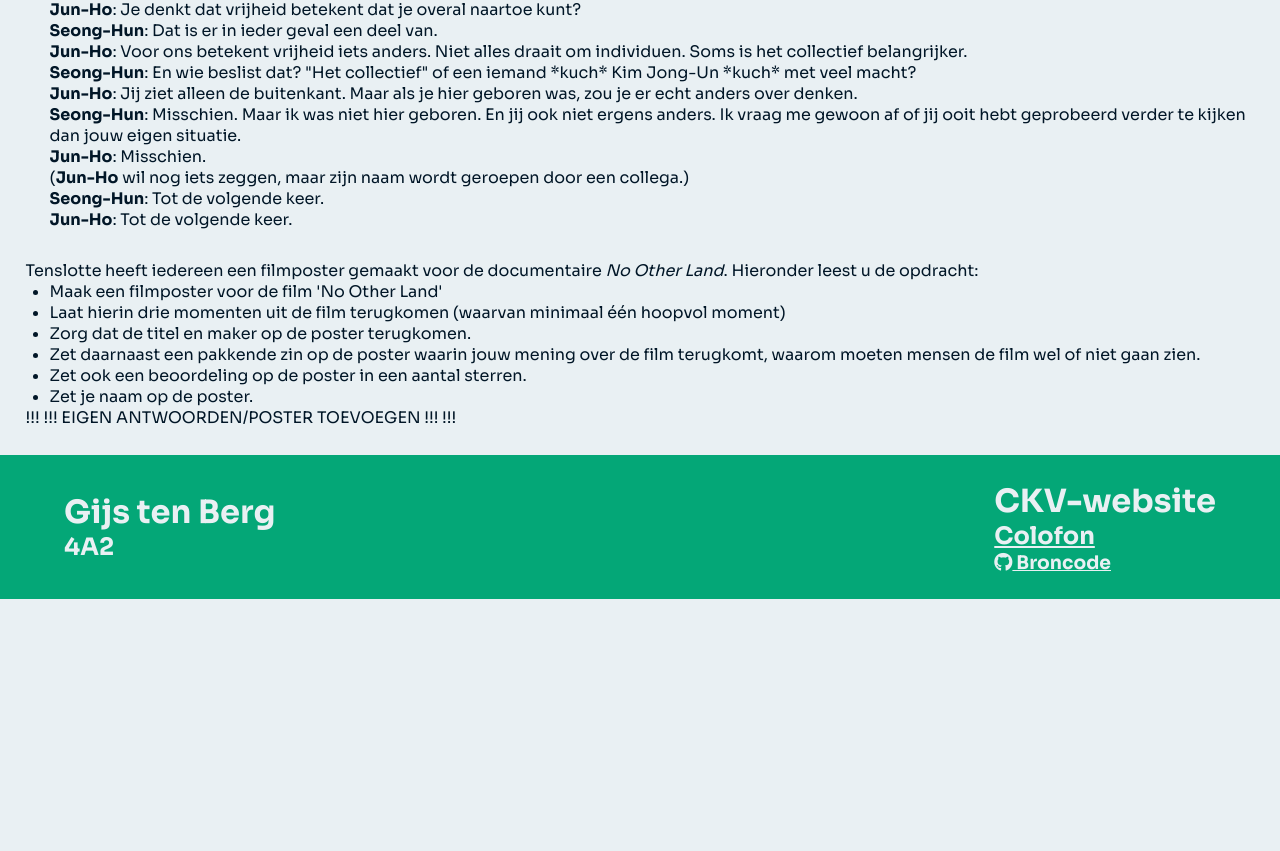
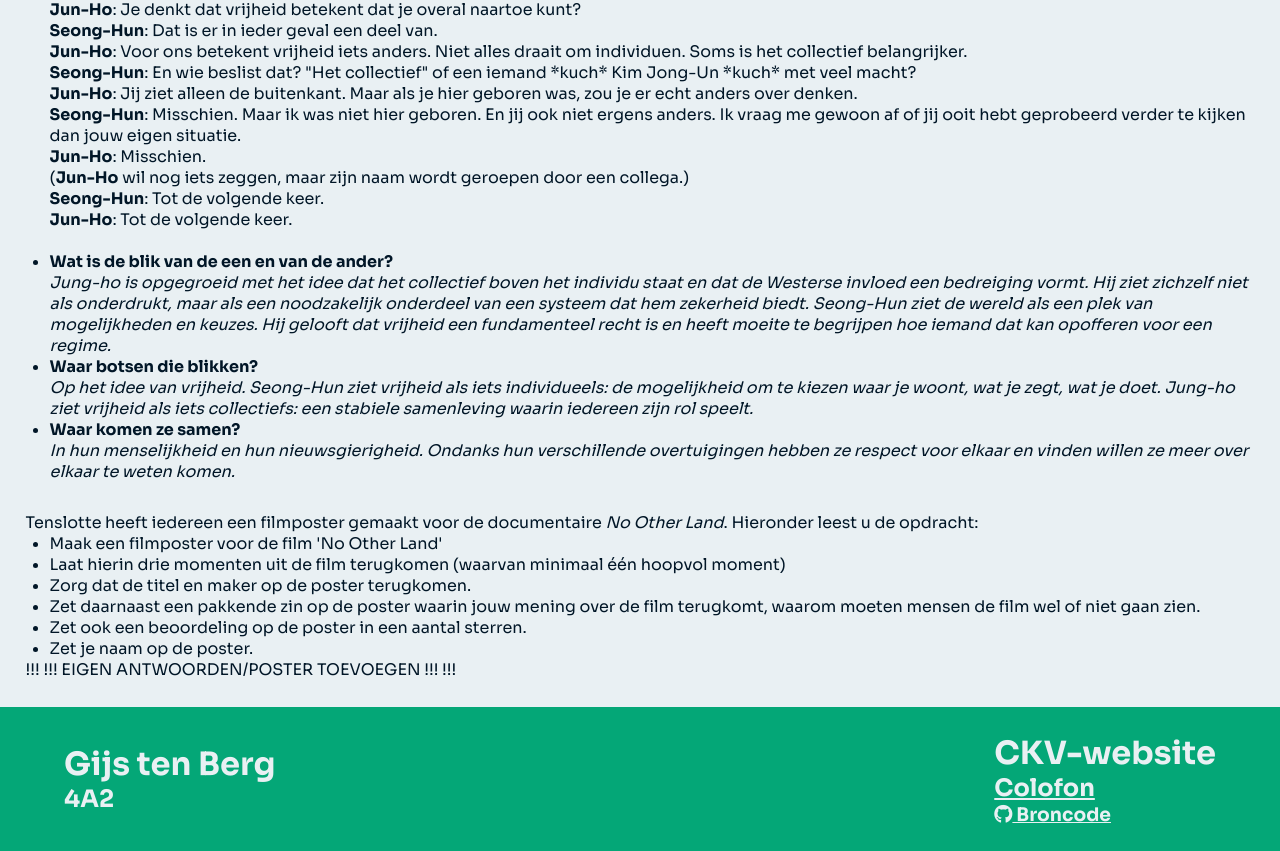
Before and after one commit to Gijs6/ckv, a Flask app: page /gijstenberg4a2/blok-3 in a window 1280 px wide. Shown: the part 3078-3929 px from the top of the page. Before the commit the page ends 3677 px from the top, so only its background shows below. Run offline with Flask 3, Linux system fonts and the light colour scheme; some libraries are stand-ins or nearby versions.

Commit message:
Add analysis "scenario onwaarschijnlijke vrienschappejn"

```diff
--- a/templates/ckvb3.html
+++ b/templates/ckvb3.html
@@ -144,8 +144,23 @@
                     (<b>Jun-Ho</b> wil nog iets zeggen, maar zijn naam wordt geroepen door een collega.)<br>
                     <b>Seong-Hun</b>: Tot de volgende keer.<br>
                     <b>Jun-Ho</b>: Tot de volgende keer.<br>
-                <p>
-
+                </p>
+                <br>
+                <ul>
+                    <li>
+                        <b>Wat is de blik van de een en van de ander?</b><br>
+                        <i>Jung-ho is opgegroeid met het idee dat het collectief boven het individu staat en dat de Westerse invloed een bedreiging vormt. Hij ziet zichzelf niet als onderdrukt, maar als een noodzakelijk onderdeel van een systeem dat hem zekerheid biedt.
+                        Seong-Hun ziet de wereld als een plek van mogelijkheden en keuzes. Hij gelooft dat vrijheid een fundamenteel recht is en heeft moeite te begrijpen hoe iemand dat kan opofferen voor een regime.</i>
+                    </li>
+                    <li>
+                        <b>Waar botsen die blikken?</b><br>
+                        <i>Op het idee van vrijheid. Seong-Hun ziet vrijheid als iets individueels: de mogelijkheid om te kiezen waar je woont, wat je zegt, wat je doet. Jung-ho ziet vrijheid als iets collectiefs: een stabiele samenleving waarin iedereen zijn rol speelt.</i>
+                    </li>
+                    <li>
+                        <b>Waar komen ze samen?</b><br>
+                        <i>In hun menselijkheid en hun nieuwsgierigheid. Ondanks hun verschillende overtuigingen hebben ze respect voor elkaar en vinden willen ze meer over elkaar te weten komen.</i>
+                    </li>
+                </ul>
             </p>
         </div>
 
```
